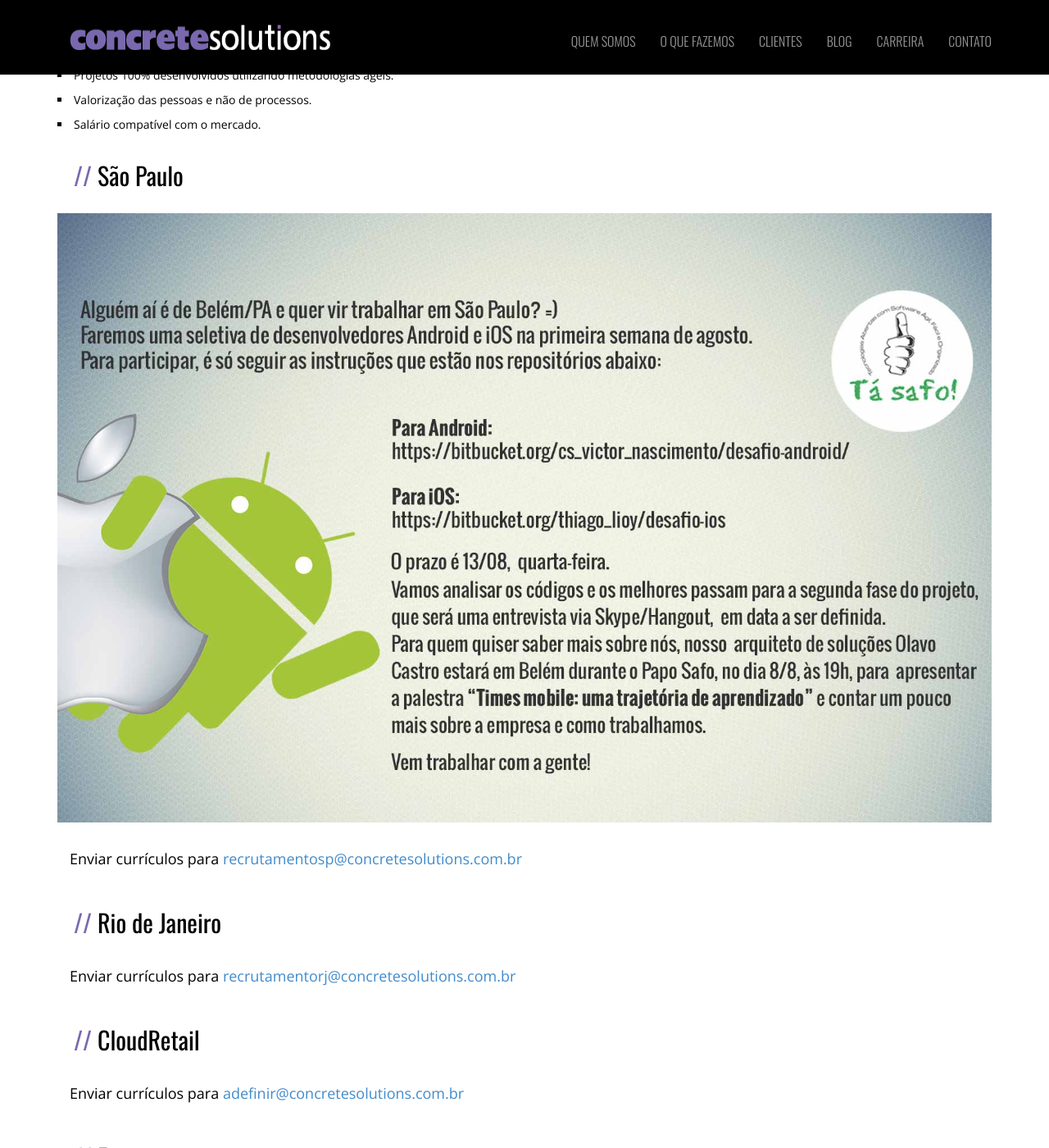
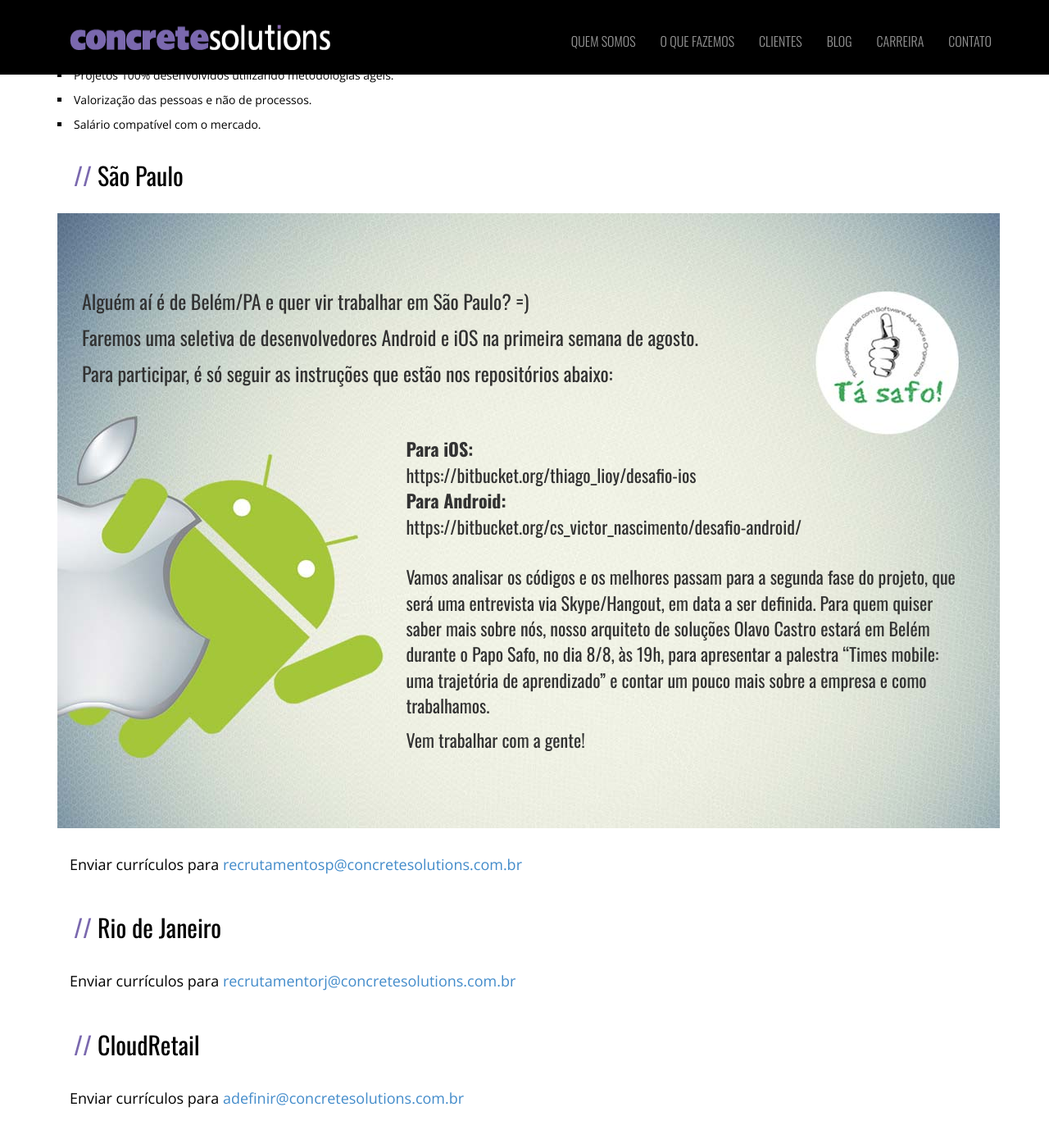
Before and after one commit to cs-lyra/concretesolutions.github.io, a Jekyll site: the page built from carreira/index.html, in a window 1280 px wide and 1400 px high, scrolled down 1017 px. Shown: the whole window at 82% size. Built offline with Jekyll 4.4.1, drawn with Linux system fonts in a browser that asks for light colours; Markdown is read by kramdown in place of the engine named in the settings; comment, search, counter and statistics services are not loaded.

Commit message:
Novas alterações em carreiras.

```diff
--- a/carreira/index.html
+++ b/carreira/index.html
@@ -28,8 +28,23 @@
 		<div class="row">
 			<h2 class="secondary-title"><span class="purple">//</span> São Paulo</h2>
 
-			<div id="seletiva">
-				<img src="/img/selecao-concrete-androi-ios.jpg">
+			<div id="seletiva" class="seletiva-concrete">
+				<div class=title-seletiva>
+					<p>Alguém aí é de Belém/PA e quer vir trabalhar em São Paulo? =)</p>
+					<p>Faremos uma seletiva de desenvolvedores Android e iOS na primeira semana de agosto. </p>
+					<p>Para participar, é só seguir as instruções que estão nos repositórios abaixo:</p>
+				</div>
+				<div class="box-repositorio">
+					<b>Para iOS:</b></br>
+					<a href="https://bitbucket.org/thiago_lioy/desafio-ios" target="_blank">https://bitbucket.org/thiago_lioy/desafio-ios</a></br>
+					<b>Para Android:</b></br>
+					<a href="https://bitbucket.org/cs_victor_nascimento/desafio-android/" target="_blank">https://bitbucket.org/cs_victor_nascimento/desafio-android/</a>
+				</div>
+				<div class="descricao-seletiva">
+					<p>Vamos analisar os códigos e os melhores passam para a segunda fase do projeto, que será uma entrevista via Skype/Hangout,  em data a ser definida.
+					Para quem quiser saber mais sobre nós, nosso  arquiteto de soluções Olavo Castro estará em Belém durante o Papo Safo, no dia 8/8, às 19h, para  apresentar a palestra “Times mobile: uma trajetória de aprendizado” e contar um pouco mais sobre a empresa e como trabalhamos.</p>
+					<p>Vem trabalhar com a gente!</p>
+				</div>
 			</div>
 
 			<div class="col-md-12">
--- a/css/style.css
+++ b/css/style.css
@@ -515,7 +515,22 @@
 	-o-background-size: cover;
 	background-size: cover;
 }
-#seletiva{margin: 15px 0 25px 0;}
+
+#seletiva{ display: block; max-width: 1200px; min-height: 750px;}
+.seletiva-concrete{
+	margin: 15px 0 25px 0;
+	background: url(../img/selecao-concrete-android-ios.jpg) no-repeat 0 0 scroll;
+	width: 1150px;
+	height: 750px;
+	font-family: "Oswald";
+	font-size: 22px;
+	color: #323232;
+	position: relative;
+}
+.seletiva-concrete .title-seletiva{font-size: 24px; padding: 90px 30px 0 30px;}
+.box-repositorio{display: block; padding-left: 37%; margin-top: 60px;}
+.box-repositorio a{color:#323232;}
+.descricao-seletiva{max-width: 675px; margin-left: 37%; padding-top: 30px;}
 .intro-jobs .hero-content{padding: 0; margin: 35% 0 0 0; float: left;}
 .intro-jobs .hero-content h1 {
 	background-color: rgba(0,0,0,0.8);
```
Also changed, not shown: img/selecao-concrete-android-ios.jpg (added).
